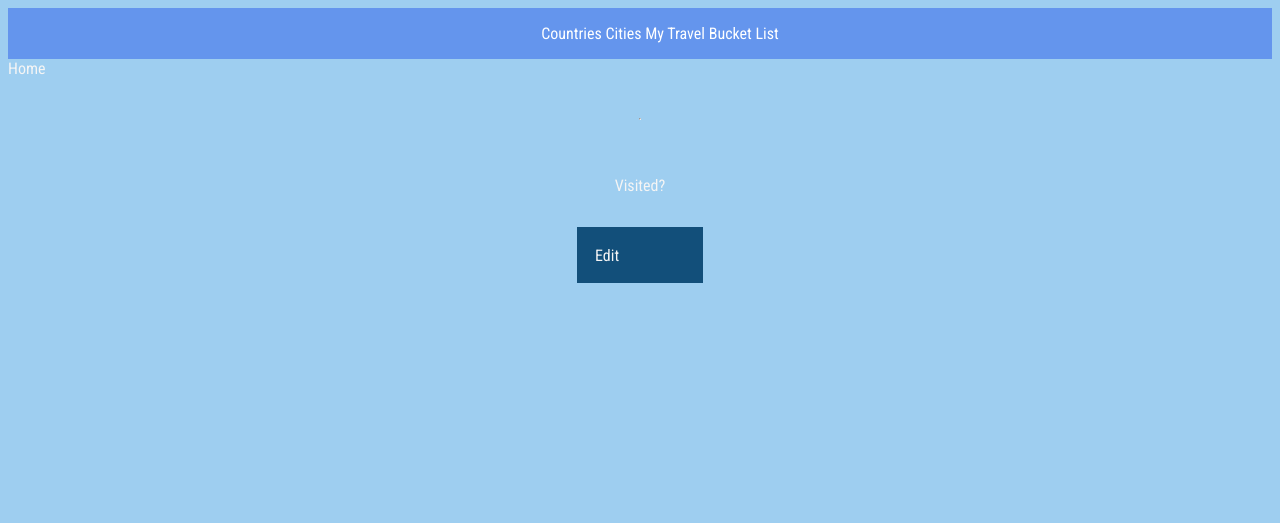
After one commit to mjmccoach/cc_pure_bliss_project, a Flask app: template templates/bucketlist/view.html in a window 1280 px wide. The commit adds this page. Shown: the top 523 px of the page. Run offline with Flask 2, Linux system fonts and the light colour scheme; the template is opened without the code that fills it, so the values that code supplies are empty.

Commit message:
Functionality working for adding to bucketlist. Need to add view and delete.

```diff
--- a/controllers/bucketlist_controller.py
+++ b/controllers/bucketlist_controller.py
@@ -15,6 +15,7 @@ bucketlist_blueprint = Blueprint("bucketlist",__name__)
 def bucketlist_home():
     bucketlist = bucketlist_repository.select_all()
     countries = country_repository.select_all()
+    # import pdb; pdb.set_trace()
     return render_template("/bucketlist/index.html", countries= countries, bucketlist=bucketlist)
 
 @bucketlist_blueprint.route("/bucketlist/new/<country_id>", methods=["GET"])
--- a/repositories/bucketlist_repository.py
+++ b/repositories/bucketlist_repository.py
@@ -33,7 +33,7 @@ def select_all():
     for row in results:
         country = country_repository.select(row['country_id'])
         city = city_repository.select(row['city_id'])
-        bucketlist = Bucketlist(row['city_id'], row['country_id'], row['visited'], row['id'])
+        bucketlist = Bucketlist(country, city, row['visited'], row['id'])
 
         bucketlist_items.append(bucketlist)
     return bucketlist_items
--- a/static/css/style.css
+++ b/static/css/style.css
@@ -96,7 +96,9 @@ body > header > ul > li > a {
     color:#9ef0b0;
 }
 
-.index-background-image {
+.index-image {
+    display:grid;
+    justify-content: center;
     width: 250px;
 }
 
@@ -121,7 +123,7 @@ body > p {
     align-items:center;
     justify-self: center;
     padding: 18px;
-    width: 70px;
+    width: 90px;
     height: 20px;
     background-color: #124f7a;
     color : whitesmoke;
@@ -130,7 +132,7 @@ body > p {
 }
 
 .city-button:hover {
-    color: #f0cb9e;
+    background-color:#a3e6aa
 }
 
 .delete-button {
@@ -149,7 +151,7 @@ body > p {
 }
 
 .delete-button:hover {
-    background-color: peachpuff;
+    background-color: #de767d
 }
 
 .city-link {
@@ -189,5 +191,5 @@ body > table > {
 }
 
 .submit-button:hover {
-    color:#f0cb9e;
+    background-color:#a3e6aa
 }
--- /dev/null
+++ b/templates/bucketlist/view.html
@@ -0,0 +1,11 @@
+{% extends 'base.html' %}
+{% block content %}
+<a class="home-button" href="/">Home</a>
+    <p>{{bucket.country.name}}</p>
+    <hr>
+
+    <p>{{bucket.city.name}}</p>
+    <p>Visited? {{bucket.visited}}</p>
+    <p><a class="city-button" href="/cities/{{city.id}}/edit">Edit</a></p>
+
+{% endblock %}
--- a/templates/cities/new.html
+++ b/templates/cities/new.html
@@ -19,7 +19,7 @@
         <option value="true">Yes</option>
 
     </select>
-    <button type="submit">Add</button>
+    <button class="submit-button"type="submit">Add</button>
 
 
 </form>
```
Also changed, not shown: templates/bucketlist/index.html (+14 -7 lines), templates/index.html (+8 -4 lines).
